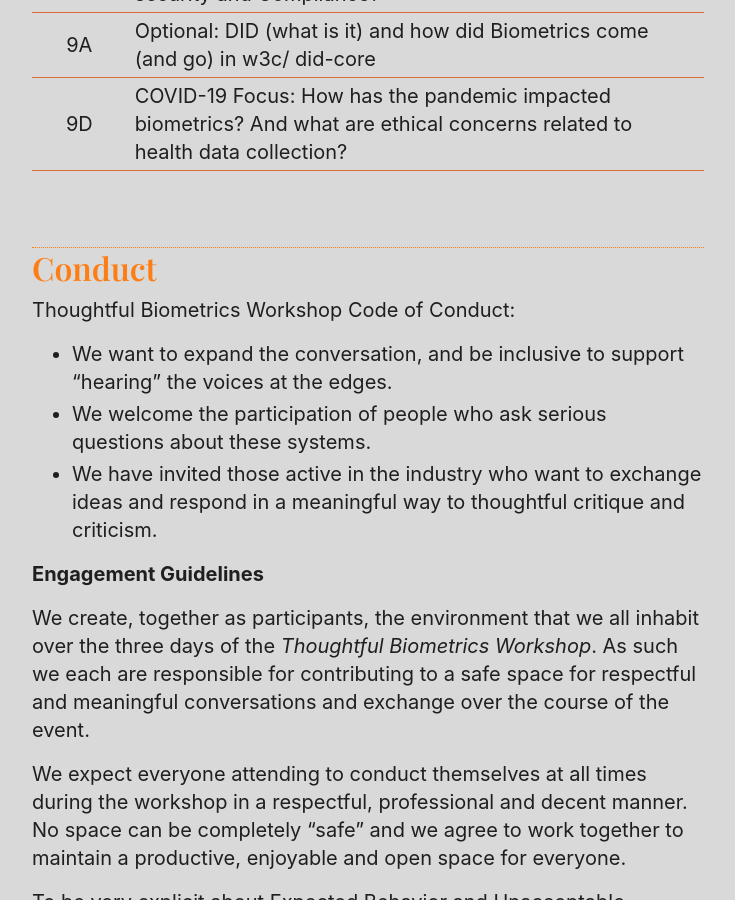
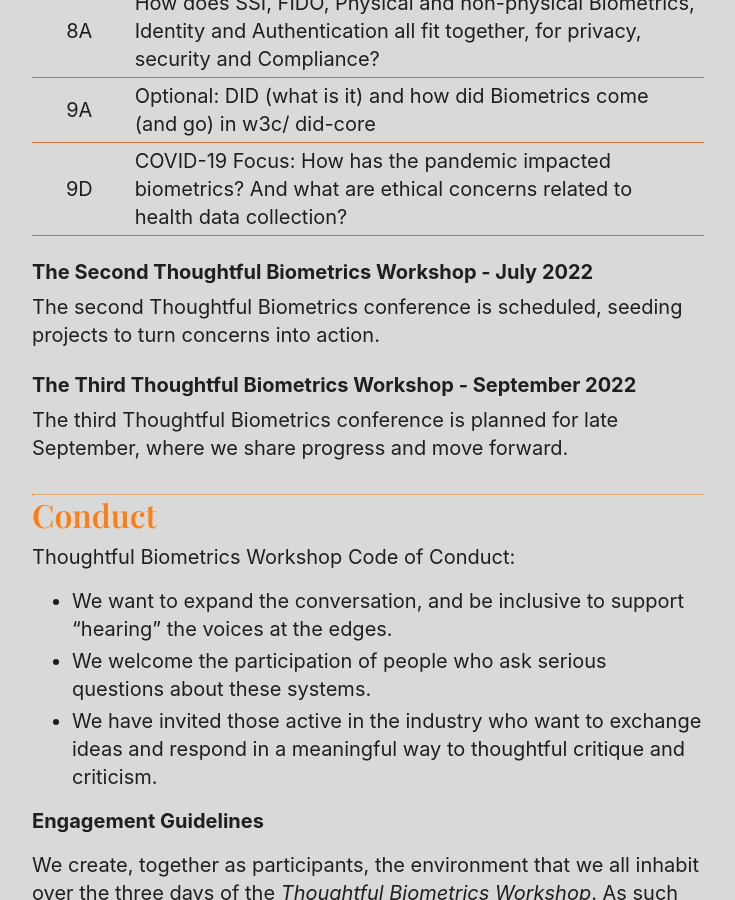
Before and after one commit to thoughtfulbiometrics/thoughtfulbiometrics.github.io, a Jekyll site: the page built from _posts/2022-03-14-thoughtful-biometrics.md, in a window 1280 px wide and 900 px high, scrolled down 14389 px. Shown: the whole window, without its empty margins (272-1007 px from the left). Built offline with Jekyll 4.4.1, drawn with Linux system fonts in a browser that asks for light colours; some web fonts are replaced; some of the changed text lies outside the part shown.

```diff
--- a/_posts/2022-03-14-thoughtful-biometrics.md
+++ b/_posts/2022-03-14-thoughtful-biometrics.md
@@ -288,17 +288,19 @@ And…
 
 |  | Event name | Venue | Date | Documentation |
 |:--:|:-------|:-------------|:-----|:-------|
-| 1 | [Thoughtful Biometrics Workshop](#tbw1)  | Virtual | March 2021 | [Proceedings](../assets/TBW01_Book_of_Proceedings.pdf "download pdf")|
-| 2 | Thoughtful Biometrics Workshop | Virtual | July 2022 | Proceedings |
+| 1 | [Thoughtful Biometrics Workshop 1](#tb1)  | Virtual | March 2021 | [Proceedings](../assets/TBW01_Book_of_Proceedings.pdf "download pdf")|
+| 2 | [Thoughtful Biometrics Workshop 2](#tbw2) | Virtual | July 2022 | Proceedings |
+ 3 | [Thoughtful Biometrics Workshop 3](#tbw3) | TBD | September 2022 | Proceedings |
 
 <a name="tbw1"></a>
-### The First Thoughtful Biometrics Workshop - 2021
+
+### **The First Thoughtful Biometrics Workshop - 2021**
 
 The first Thoughtful Biometrics conference was held the week of 8 March 2021.
 
 **TBW1 Book of Proceedings**
 
-[Thoughtful Biometrics Workshop 01 - March 2021 - Book of Proceedings](../assets/TBW01_Book_of_Proceedings.pdf "download pdf of the TBW1 proceedings")
+[Thoughtful Biometrics Workshop 01 - March 2021 - Book of Proceedings](../assets/TBW01_Book_of_Proceedings.pdf "download pdf of the TBW1 proceedings") (pdf)
 
 Contents:
 
@@ -326,7 +328,19 @@ Contents:
 |9A| Optional: DID (what is it) and how did Biometrics come (and go) in w3c/ did-core|
 |9D| COVID-19 Focus: How has the pandemic impacted biometrics? And what are ethical concerns related to health data collection?|
 
-&nbsp;
+<a name="tbw2"></a>
+
+### **The Second Thoughtful Biometrics Workshop - July 2022**
+
+The second Thoughtful Biometrics conference is scheduled, seeding projects to turn concerns into action.
+
+<a name="tbw3"></a>
+
+### **The Third Thoughtful Biometrics Workshop - September 2022**
+
+The third Thoughtful Biometrics conference is planned for late September, where we share progress and move forward.
+
+
 # Conduct
 
 Thoughtful Biometrics Workshop Code of Conduct:
@@ -360,3 +374,13 @@ If you encounter any behavior that causes you any concern, please bring it immed
 | **4. [Sponsorship](#sponsorship)**<br><small>[Thank you!](#thank-you)<br>[Why sponsor this conversation?](#why-sponsor-the-workshop)<br>[How to sponsor](#how-do-i-sponsor)</small> |
 | **5. [Proceedings](#history)** |
 | **6. [Conduct](#conduct)** |
+| **7. [Contact](#contact)** |
+
+
+# Contact
+
+| <img src="/assets/icons/envelope-solid.png" style="width:1em; height:1em; color: #663300; border:0; padding:0; margin:0;" > | [philwolff@planetwork.net](mailto:philwolff@planetwork.net) |
+| --- | --- |
+| <img src="/assets/icons/phone-solid.png" style="width:1em; height:1em; color: #663300; border:0; padding:0; margin:0;" > | [1-360-441-2522](tel:13604412522) |
+| <img src="/assets/icons/twitter-square-brands.png" style="width:1em; height:1em; color: #663300; border:0; padding:0; margin:0;"> | [@tbworkshop](https://twitter.com/tb_workshop) |
+| <img src="/assets/icons/linkedin-brands.png" style="width:1em; height:1em; color: #663300; border:0; padding:0; margin:0;"> |[LinkedIn](https://linkedin.com/company/thoughtfulbiometrics) |
```
Also changed, not shown: assets/icons/envelope-solid.png (added), assets/icons/envelope-solid.svg (added), assets/icons/linkedin-brands.png (added), assets/icons/linkedin-brands.svg (added), assets/icons/phone-solid.svg (added), assets/icons/square-phone-solid.png (added), assets/icons/square-phone-solid.svg (added), assets/icons/twitter-square-brands.png (added), assets/icons/twitter-square-brands.svg (added), 1 other file.
